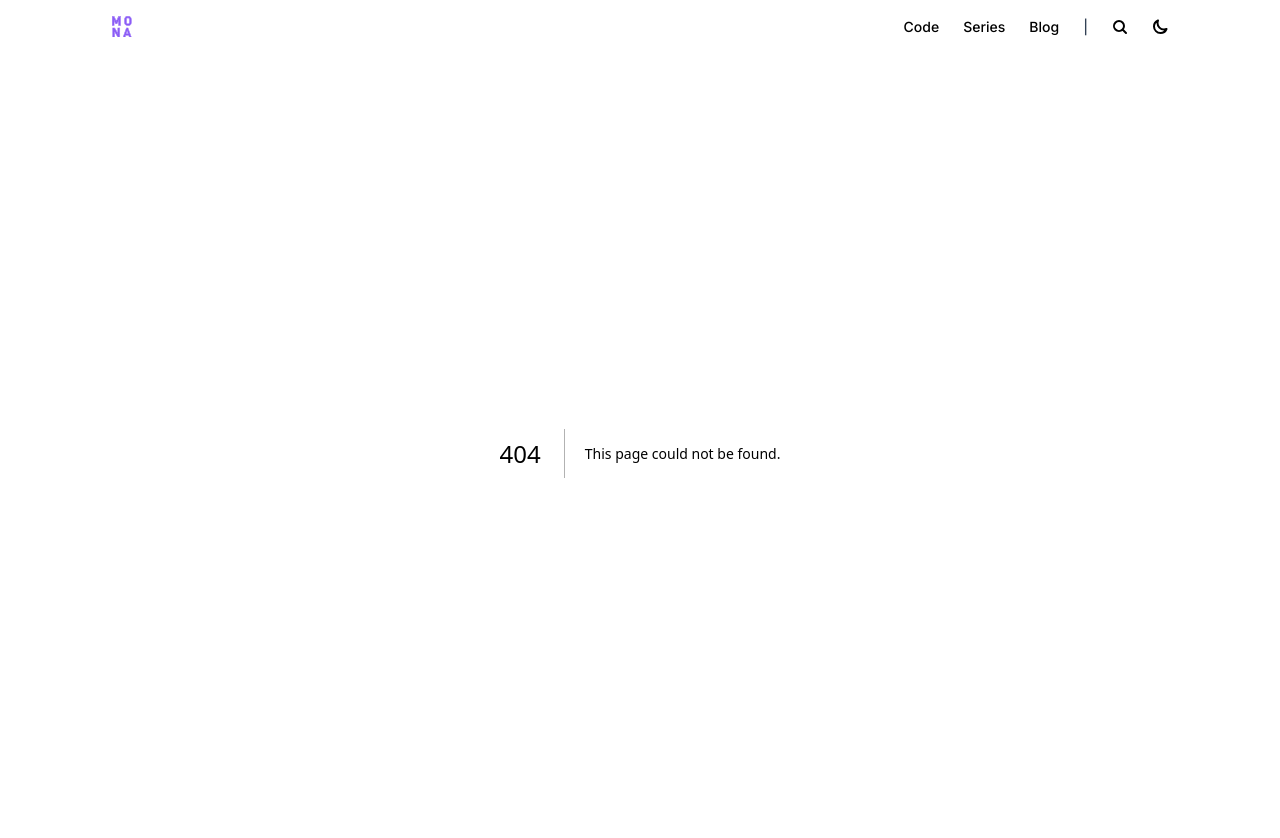
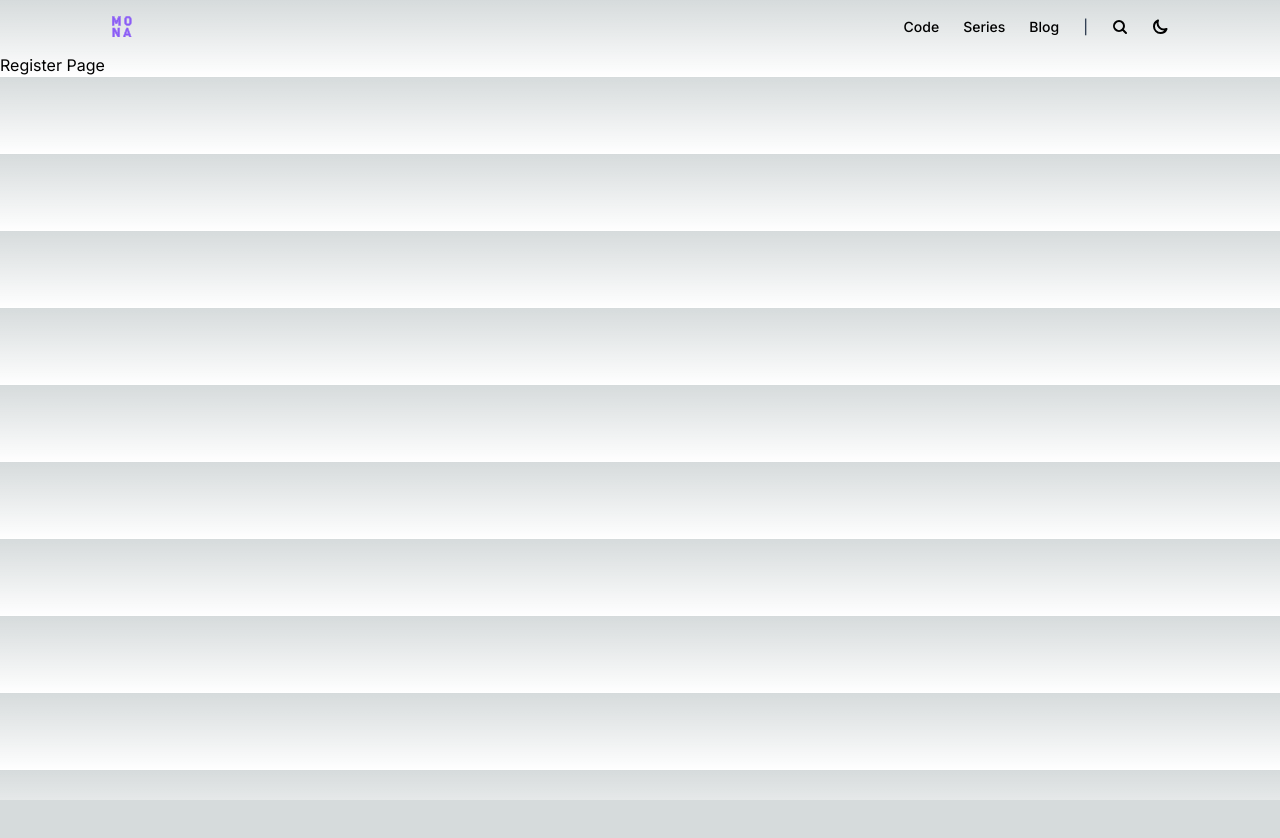
Before and after one commit to MohammadNawawi/mona, a Next.js app: page /register in a window 1280 px wide. Before the commit this address had no page. Shown: the top 838 px of the page. After the commit the page ends 800 px from the top, so only its background shows below. Built offline with nearby package versions, Linux system fonts and the light colour scheme.

Commit message:
feat(folder) :  change folder structure

```diff
--- /dev/null
+++ b/src/app/(auth)/login/page.tsx
@@ -0,0 +1,5 @@
+"use client";
+
+export default function LoginPage() {
+  return <h1>Login Page</h1>;
+}
--- /dev/null
+++ b/src/app/(auth)/register/page.tsx
@@ -0,0 +1,5 @@
+"use client";
+
+export default function RegisterPage() {
+  return <h1>Register Page</h1>;
+}
--- a/src/app/layout.tsx
+++ b/src/app/layout.tsx
@@ -5,8 +5,8 @@ import { Inter } from "next/font/google";
 
 import { useState } from "react";
 import { usePathname } from "next/navigation";
+import Navbar from "@/components/layouts/navbar";
 // import { SessionProvider } from "next-auth/react";
-import Navbar from "./components/layouts/navbar";
 
 const inter = Inter({ subsets: ["latin"] });
 
```
Also changed, not shown: src/components/layouts/header.tsx (renamed from src/app/components/layouts/header.tsx), src/components/layouts/navbar.tsx (renamed from src/app/components/layouts/navbar.tsx).
